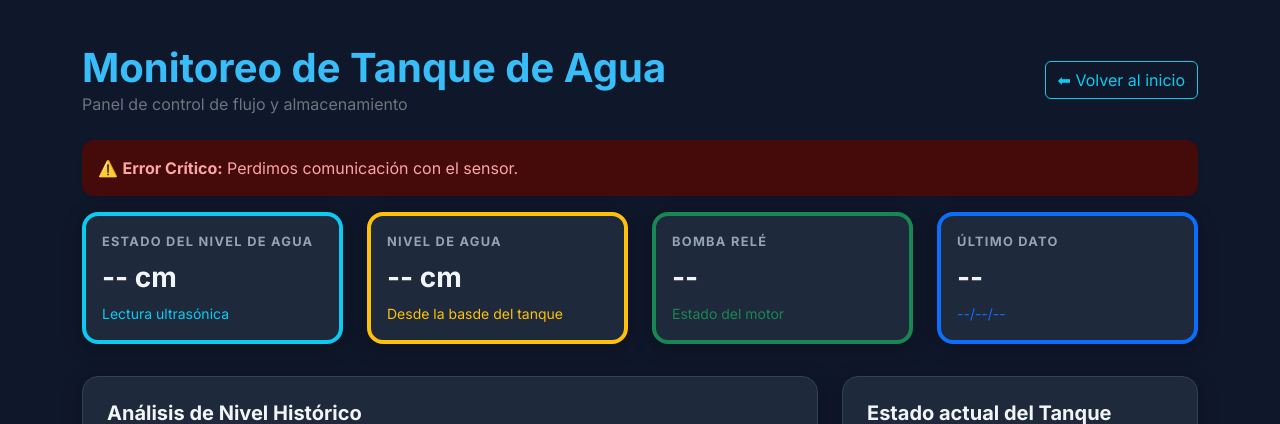
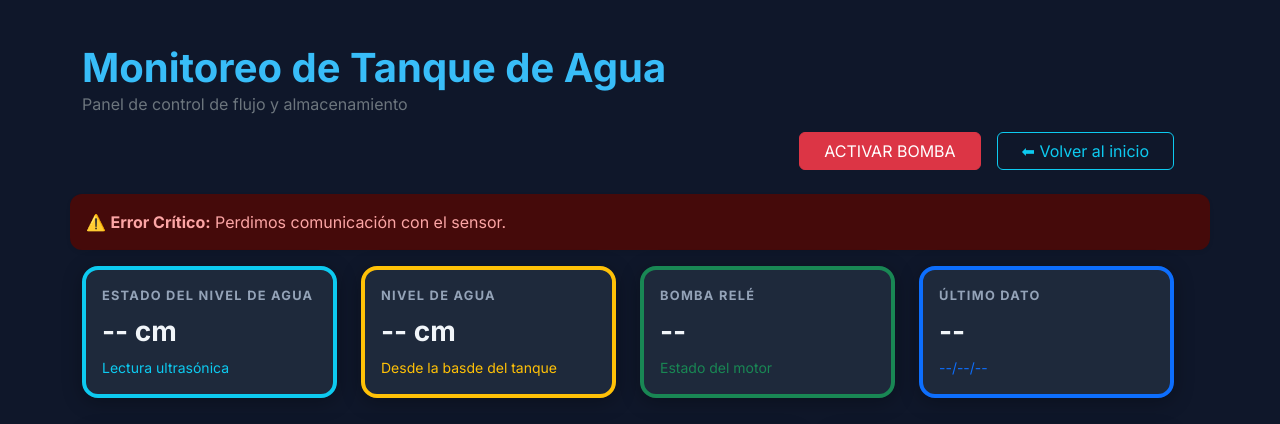
Before and after one commit to BrandonMostacero/Monitoreo_tanque_agua, a Flask app: page /dashboard in a window 1280 px wide. Shown: the top 424 px of the page. Run offline with Flask 3, Linux system fonts and the light colour scheme.

Commit message:
Update index.html

```diff
--- a/templates/index.html
+++ b/templates/index.html
@@ -126,10 +126,17 @@
             <p class="text-secondary m-0">Panel de control de flujo y almacenamiento</p>
         </div>
 
-        <div class="col-md-4 text-md-end">
-            <a href="/" class="btn btn-outline-info btn-custom">
+    <div class="row mt-3 mb-4">
+        <div class="col d-flex justify-content-end gap-3">
+
+            <button id="btn-bomba" class="btn btn-danger px-4">
+                ACTIVAR BOMBA
+            </button>
+
+            <a href="/" class="btn btn-outline-info px-4">
                 ⬅ Volver al inicio
             </a>
+
         </div>
     </div>
 
```
